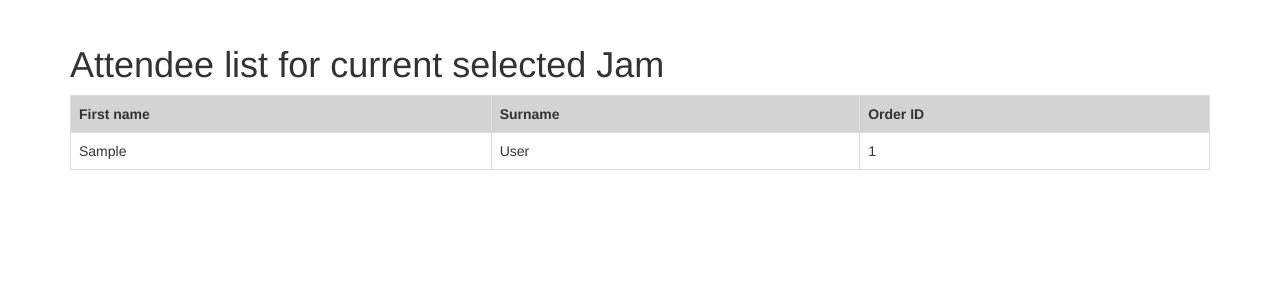
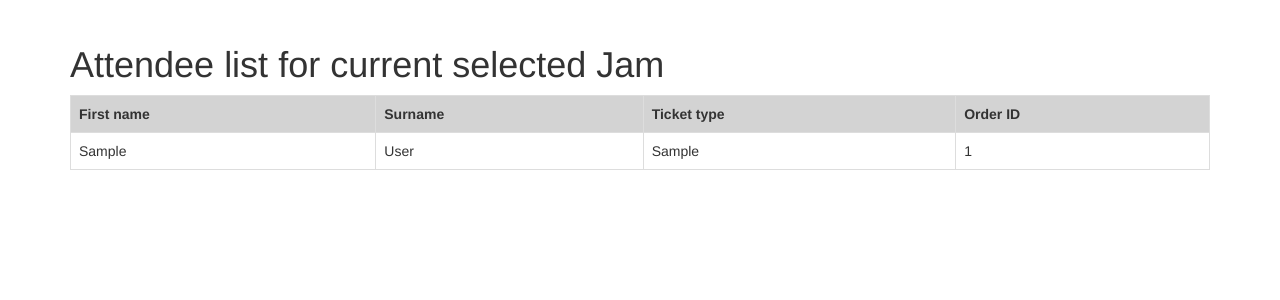
Before and after one commit to gbaman/NI-Jam-Information-System, a Python web app: template ni_jam_information_system/templates/admin/attendee_list.html in a window 1280 px wide. Shown: the part 52-352 px from the top of the page. Run offline with Jinja, Linux system fonts and the light colour scheme; the template is opened without the code that fills it: most values are stand-ins (such as "Sample title", 1, 10 or a date in 2020); some libraries are stand-ins or nearby versions.

Commit message:
Add ticket type to attendee_list

```diff
--- a/ni_jam_information_system/templates/admin/attendee_list.html
+++ b/ni_jam_information_system/templates/admin/attendee_list.html
@@ -7,12 +7,14 @@
         <tr bgcolor="#d3d3d3">
             <th>First name</th>
             <th>Surname</th>
+            <th>Ticket type</th>
             <th>Order ID</th>
         </tr>
         {% for attendee in attendees %}
             <tr>
                 <td>{{attendee.first_name}}</td>
                 <td>{{attendee.surname}}</td>
+                <td>{{ attendee.ticket_type }}</td>
                 <td>{{attendee.order_id}}</td>
             </tr>
         {% endfor %}
```
